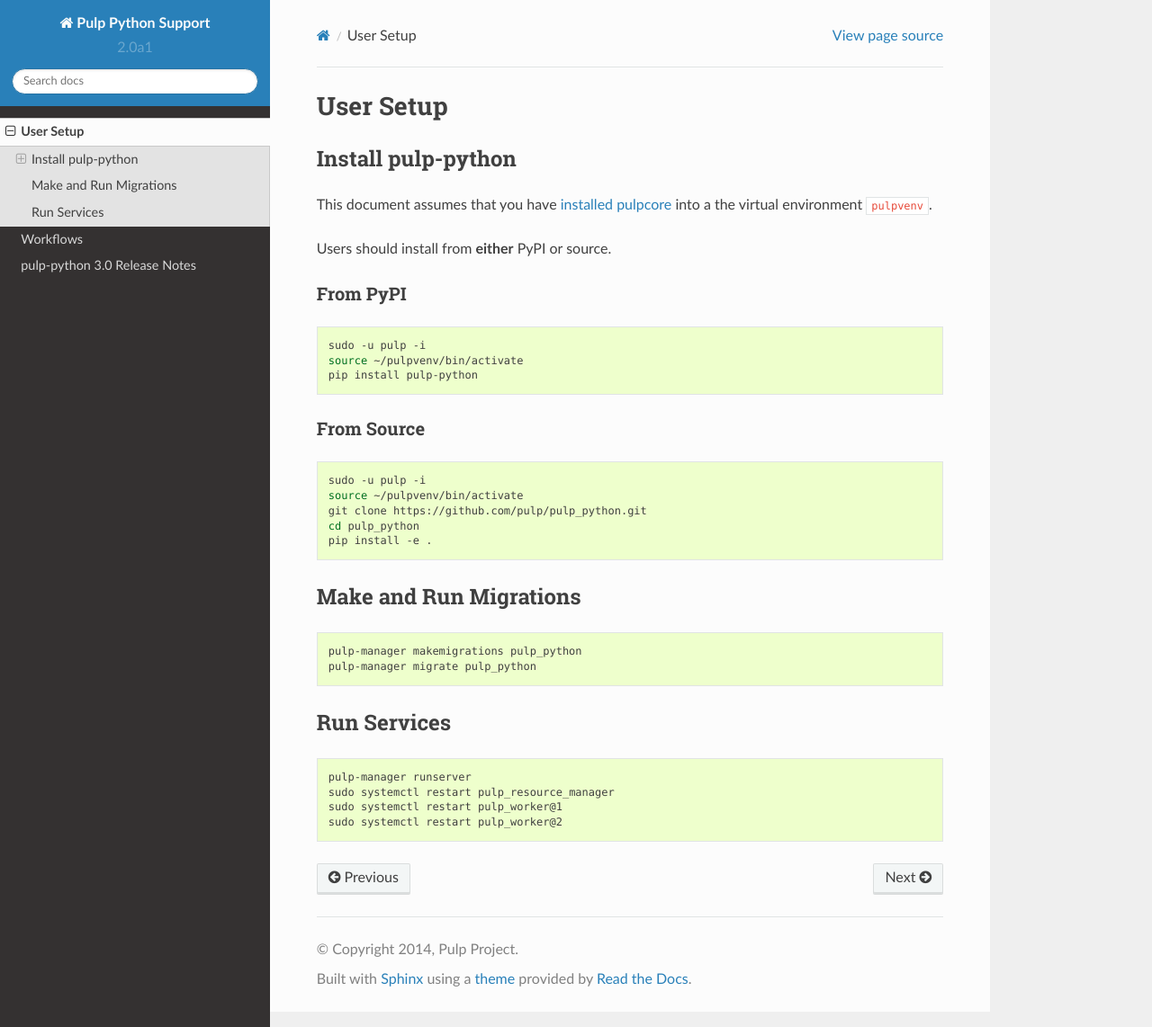
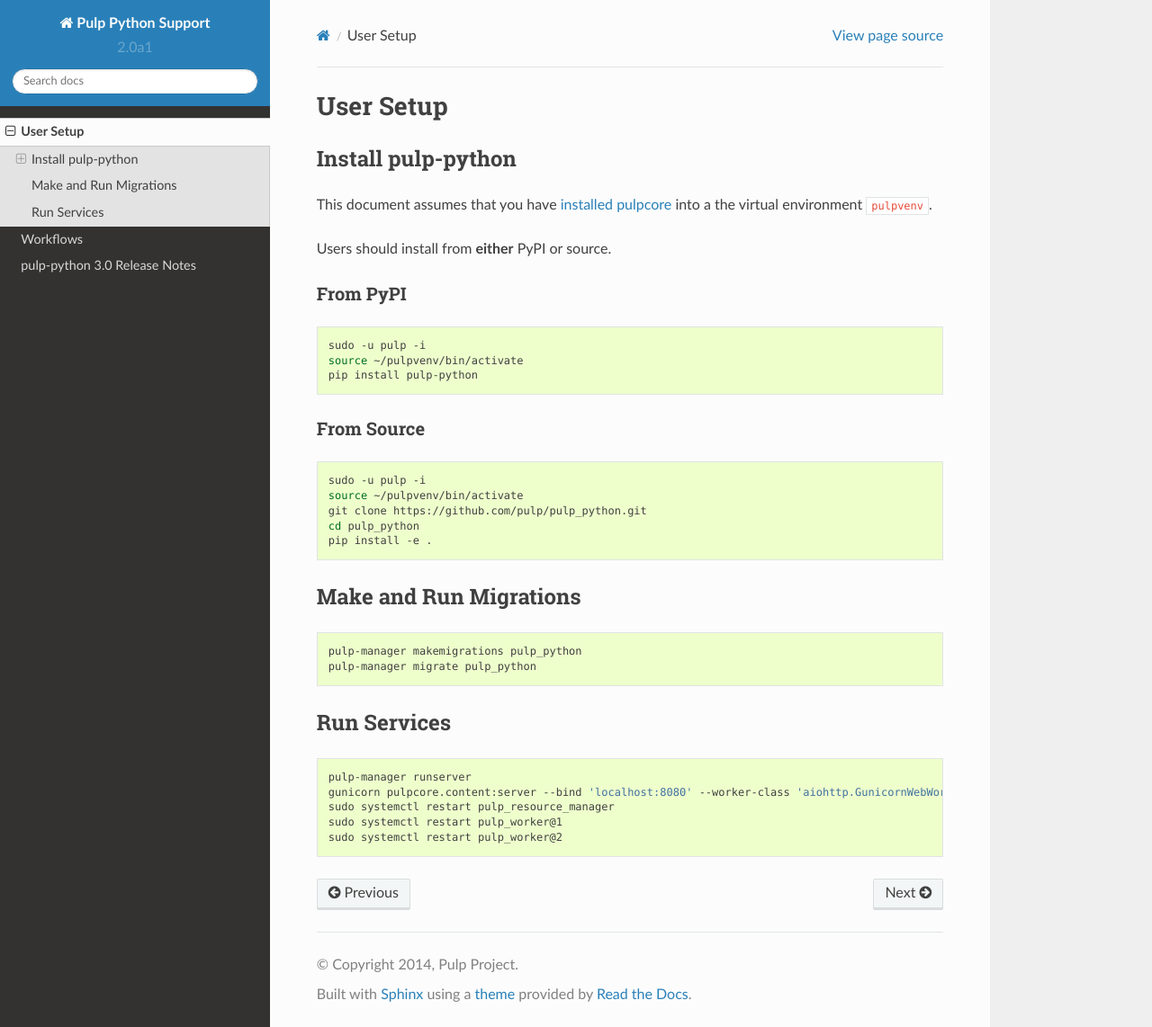
Before and after one commit to pulp/pulp_python, a Sphinx documentation site: the page built from docs/installation.rst, in a window 1280 px wide and 1142 px high. Shown: the whole window at 90% size. Built offline with Sphinx 7.4.7 and the Read the Docs theme 2.0.0, drawn with Linux system fonts in a browser that asks for light colours.

Commit message:
Fixes Travis from Lazy changes
https://pulp.plan.io/issues/3693
re #3693

```diff
--- a/docs/installation.rst
+++ b/docs/installation.rst
@@ -44,6 +44,7 @@
 .. code-block:: bash
 
    pulp-manager runserver
+   gunicorn pulpcore.content:server --bind 'localhost:8080' --worker-class 'aiohttp.GunicornWebWorker' -w 2
    sudo systemctl restart pulp_resource_manager
    sudo systemctl restart pulp_worker@1
    sudo systemctl restart pulp_worker@2
```
Also changed, not shown: 2 other files.
